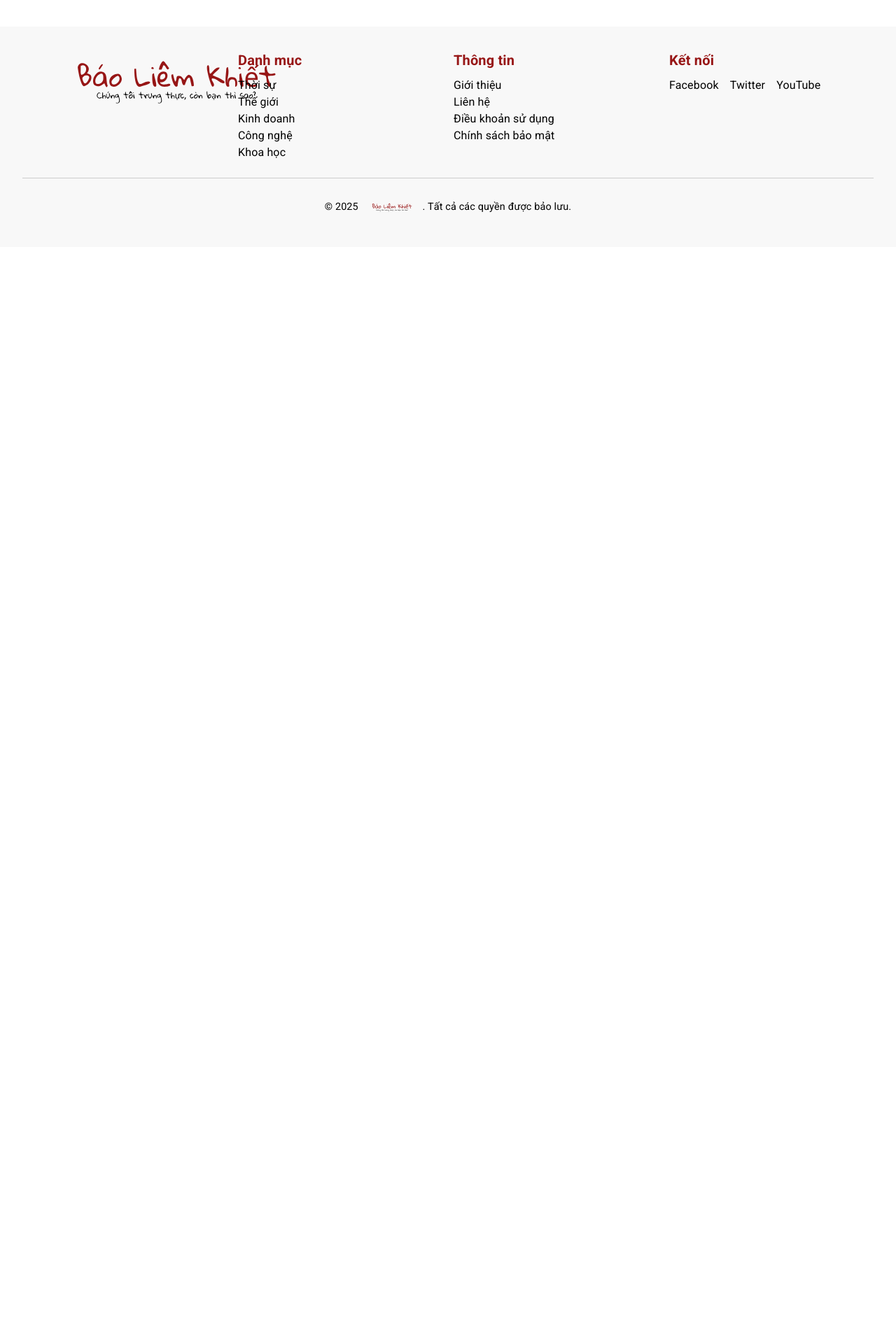
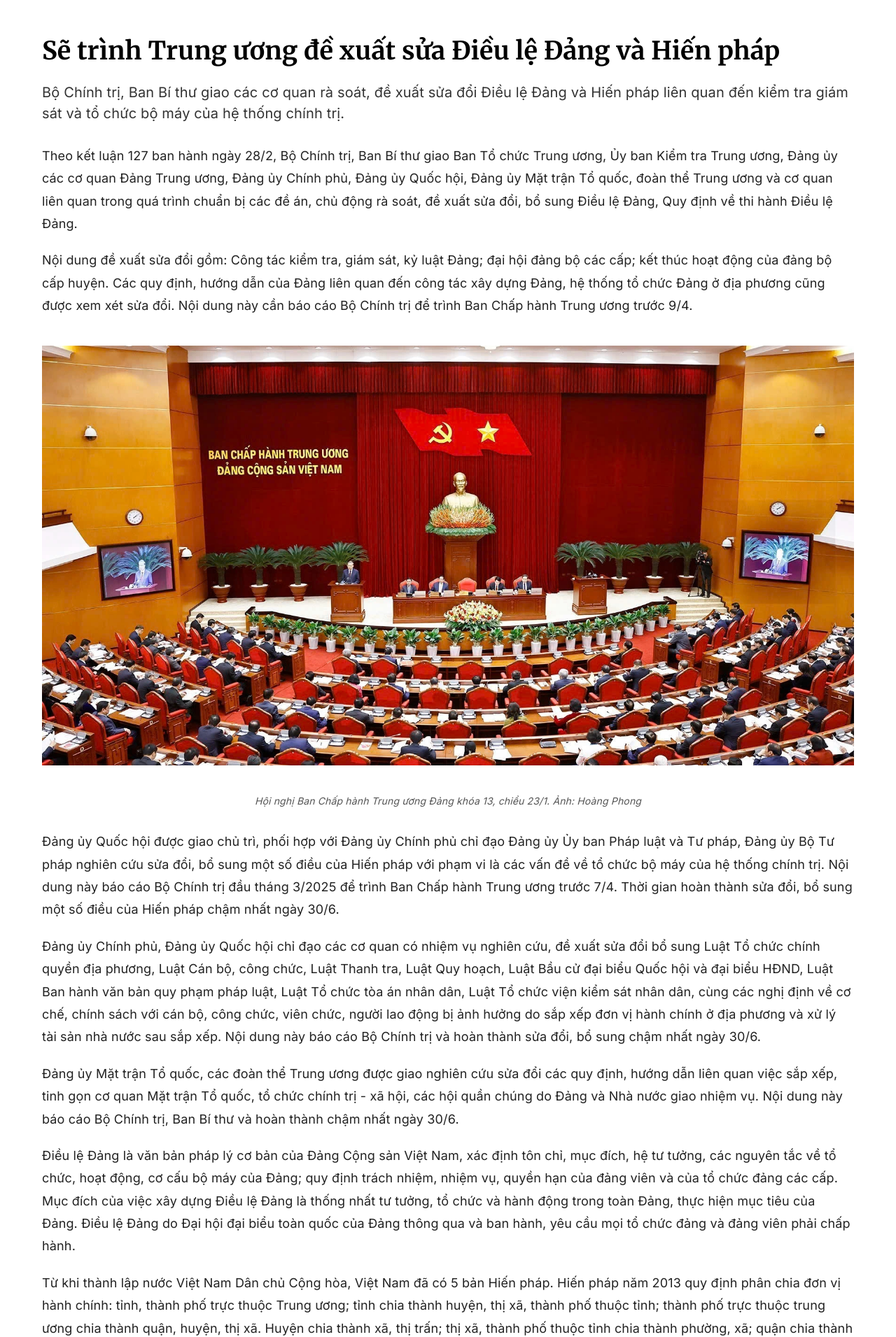
Before and after one commit to nhnnhnnnhn/baoliemkhiet, a React (Create React App) app: page /news/sua-dieu-le-dang-va-hien-phap in a window 1280 px wide. Shown: the part 76-1987 px from the top of the page at 70% size. Before the commit the page ends 800 px from the top, so only its background shows below. Built offline with nearby package versions, Linux system fonts and the light colour scheme; a web font is replaced by a local one.

Commit message:
feat: hot news

```diff
--- a/src/App.js
+++ b/src/App.js
@@ -11,6 +11,7 @@ import MainTitle from "./components/common/MainTitle";
 import LoginPage from "./pages/login";
 import SportPage from "./pages/news/sport";
 import TechNewsPage from "./pages/news/technology";
+import PolicyDetail from "./pages/news/policy";
 import { AuthProvider } from "./contexts/AuthContext";
 import Footer from "./components/common/Footer";
 import Sidebar from "./pages/admin/sidebar/Sidebar";
@@ -48,6 +49,7 @@ function AppLayout() {
         <Route path="/" element={<MainTitle />} />
         <Route path="/sport" element={<SportPage />} />
         <Route path="/news/cong-nghe" element={<TechNewsPage />} />
+        <Route path="/news/sua-dieu-le-dang-va-hien-phap" element={<PolicyDetail />} />
         <Route path="/login" element={<LoginPage />} />
         <Route path="/signup" element={<SignUpPage />} />
 
--- /dev/null
+++ b/src/pages/news/policy/PolicyDetail.css
@@ -0,0 +1,70 @@
+.policy-detail-container {
+  max-width: 1200px;
+  margin: 0 auto;
+  padding: 20px;
+  font-family: 'Inter', Arial, sans-serif;
+}
+
+.policy-detail-title {
+  font-size: 36px;
+  font-weight: 700;
+  margin-bottom: 20px;
+  color: #000;
+  line-height: 1.3;
+}
+
+.policy-detail-summary {
+  font-size: 20px;
+  font-weight: 500;
+  margin-bottom: 30px;
+  color: #333;
+  line-height: 1.5;
+}
+
+.policy-detail-content {
+  font-size: 18px;
+  line-height: 1.8;
+  color: #222;
+  margin-bottom: 30px;
+}
+
+.policy-detail-content p {
+  margin-bottom: 20px;
+}
+
+.policy-detail-image {
+  width: 100%;
+  max-height: 600px;
+  object-fit: cover;
+  margin: 20px 0;
+}
+
+.policy-detail-image-caption {
+  font-size: 14px;
+  color: #555;
+  text-align: center;
+  margin-top: 8px;
+  margin-bottom: 30px;
+  font-style: italic;
+}
+
+.policy-detail-author {
+  font-size: 16px;
+  font-weight: 600;
+  margin-top: 40px;
+  text-align: right;
+}
+
+@media (max-width: 768px) {
+  .policy-detail-title {
+    font-size: 28px;
+  }
+
+  .policy-detail-summary {
+    font-size: 18px;
+  }
+
+  .policy-detail-content {
+    font-size: 16px;
+  }
+}
--- /dev/null
+++ b/src/pages/news/policy/index.jsx
@@ -0,0 +1,65 @@
+import React from "react";
+import "./PolicyDetail.css";
+
+const PolicyDetail = () => {
+  React.useEffect(() => {
+    window.scrollTo(0, 0);
+  }, []);
+
+  return (
+    <div className="policy-detail-container">
+      <h1 className="policy-detail-title">
+        Sẽ trình Trung ương đề xuất sửa Điều lệ Đảng và Hiến pháp
+      </h1>
+
+      <div className="policy-detail-summary">
+        Bộ Chính trị, Ban Bí thư giao các cơ quan rà soát, đề xuất sửa đổi Điều lệ Đảng và Hiến pháp liên quan đến kiểm tra giám sát và tổ chức bộ máy của hệ thống chính trị.
+      </div>
+
+      <div className="policy-detail-content">
+        <p>
+          Theo kết luận 127 ban hành ngày 28/2, Bộ Chính trị, Ban Bí thư giao Ban Tổ chức Trung ương, Ủy ban Kiểm tra Trung ương, Đảng ủy các cơ quan Đảng Trung ương, Đảng ủy Chính phủ, Đảng ủy Quốc hội, Đảng ủy Mặt trận Tổ quốc, đoàn thể Trung ương và cơ quan liên quan trong quá trình chuẩn bị các đề án, chủ động rà soát, đề xuất sửa đổi, bổ sung Điều lệ Đảng, Quy định về thi hành Điều lệ Đảng.
+        </p>
+
+        <p>
+          Nội dung đề xuất sửa đổi gồm: Công tác kiểm tra, giám sát, kỷ luật Đảng; đại hội đảng bộ các cấp; kết thúc hoạt động của đảng bộ cấp huyện. Các quy định, hướng dẫn của Đảng liên quan đến công tác xây dựng Đảng, hệ thống tổ chức Đảng ở địa phương cũng được xem xét sửa đổi. Nội dung này cần báo cáo Bộ Chính trị để trình Ban Chấp hành Trung ương trước 9/4.
+        </p>
+
+        <img
+          src="/assets/hinh-anh-hoi-nghi-trung-uong.jpg"
+          alt="Hội nghị Ban Chấp hành Trung ương Đảng"
+          className="policy-detail-image"
+        />
+        <div className="policy-detail-image-caption">
+          Hội nghị Ban Chấp hành Trung ương Đảng khóa 13, chiều 23/1. Ảnh: Hoàng Phong
+        </div>
+
+        <p>
+          Đảng ủy Quốc hội được giao chủ trì, phối hợp với Đảng ủy Chính phủ chỉ đạo Đảng ủy Ủy ban Pháp luật và Tư pháp, Đảng ủy Bộ Tư pháp nghiên cứu sửa đổi, bổ sung một số điều của Hiến pháp với phạm vi là các vấn đề về tổ chức bộ máy của hệ thống chính trị. Nội dung này báo cáo Bộ Chính trị đầu tháng 3/2025 để trình Ban Chấp hành Trung ương trước 7/4. Thời gian hoàn thành sửa đổi, bổ sung một số điều của Hiến pháp chậm nhất ngày 30/6.
+        </p>
+
+        <p>
+          Đảng ủy Chính phủ, Đảng ủy Quốc hội chỉ đạo các cơ quan có nhiệm vụ nghiên cứu, đề xuất sửa đổi bổ sung Luật Tổ chức chính quyền địa phương, Luật Cán bộ, công chức, Luật Thanh tra, Luật Quy hoạch, Luật Bầu cử đại biểu Quốc hội và đại biểu HĐND, Luật Ban hành văn bản quy phạm pháp luật, Luật Tổ chức tòa án nhân dân, Luật Tổ chức viện kiểm sát nhân dân, cùng các nghị định về cơ chế, chính sách với cán bộ, công chức, viên chức, người lao động bị ảnh hưởng do sắp xếp đơn vị hành chính ở địa phương và xử lý tài sản nhà nước sau sắp xếp. Nội dung này báo cáo Bộ Chính trị và hoàn thành sửa đổi, bổ sung chậm nhất ngày 30/6.
+        </p>
+
+        <p>
+          Đảng ủy Mặt trận Tổ quốc, các đoàn thể Trung ương được giao nghiên cứu sửa đổi các quy định, hướng dẫn liên quan việc sắp xếp, tinh gọn cơ quan Mặt trận Tổ quốc, tổ chức chính trị - xã hội, các hội quần chúng do Đảng và Nhà nước giao nhiệm vụ. Nội dung này báo cáo Bộ Chính trị, Ban Bí thư và hoàn thành chậm nhất ngày 30/6.
+        </p>
+
+        <p>
+          Điều lệ Đảng là văn bản pháp lý cơ bản của Đảng Cộng sản Việt Nam, xác định tôn chỉ, mục đích, hệ tư tưởng, các nguyên tắc về tổ chức, hoạt động, cơ cấu bộ máy của Đảng; quy định trách nhiệm, nhiệm vụ, quyền hạn của đảng viên và của tổ chức đảng các cấp. Mục đích của việc xây dựng Điều lệ Đảng là thống nhất tư tưởng, tổ chức và hành động trong toàn Đảng, thực hiện mục tiêu của Đảng. Điều lệ Đảng do Đại hội đại biểu toàn quốc của Đảng thông qua và ban hành, yêu cầu mọi tổ chức đảng và đảng viên phải chấp hành.
+        </p>
+
+        <p>
+          Từ khi thành lập nước Việt Nam Dân chủ Cộng hòa, Việt Nam đã có 5 bản Hiến pháp. Hiến pháp năm 2013 quy định phân chia đơn vị hành chính: tỉnh, thành phố trực thuộc Trung ương; tỉnh chia thành huyện, thị xã, thành phố thuộc tỉnh; thành phố trực thuộc trung ương chia thành quận, huyện, thị xã. Huyện chia thành xã, thị trấn; thị xã, thành phố thuộc tỉnh chia thành phường, xã; quận chia thành phường. Đơn vị hành chính - kinh tế đặc biệt do Quốc hội thành lập.
+        </p>
+      </div>
+
+      <div className="policy-detail-author">
+        Vũ Tuân
+      </div>
+    </div>
+  );
+};
+
+export default PolicyDetail;
```
Also changed, not shown: public/assets/README.md (added), public/assets/hinh-anh-hoi-nghi-trung-uong.jpg (added).
